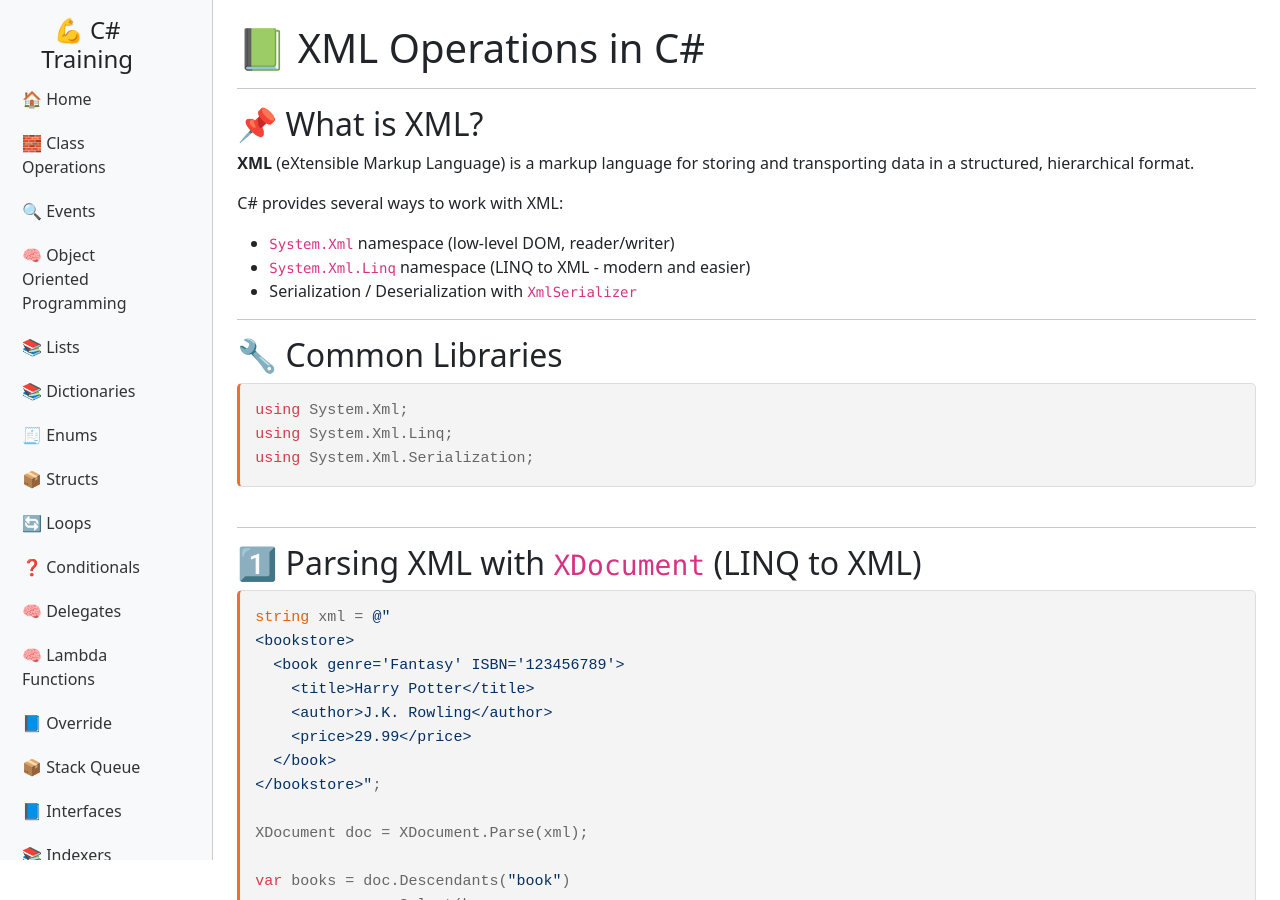
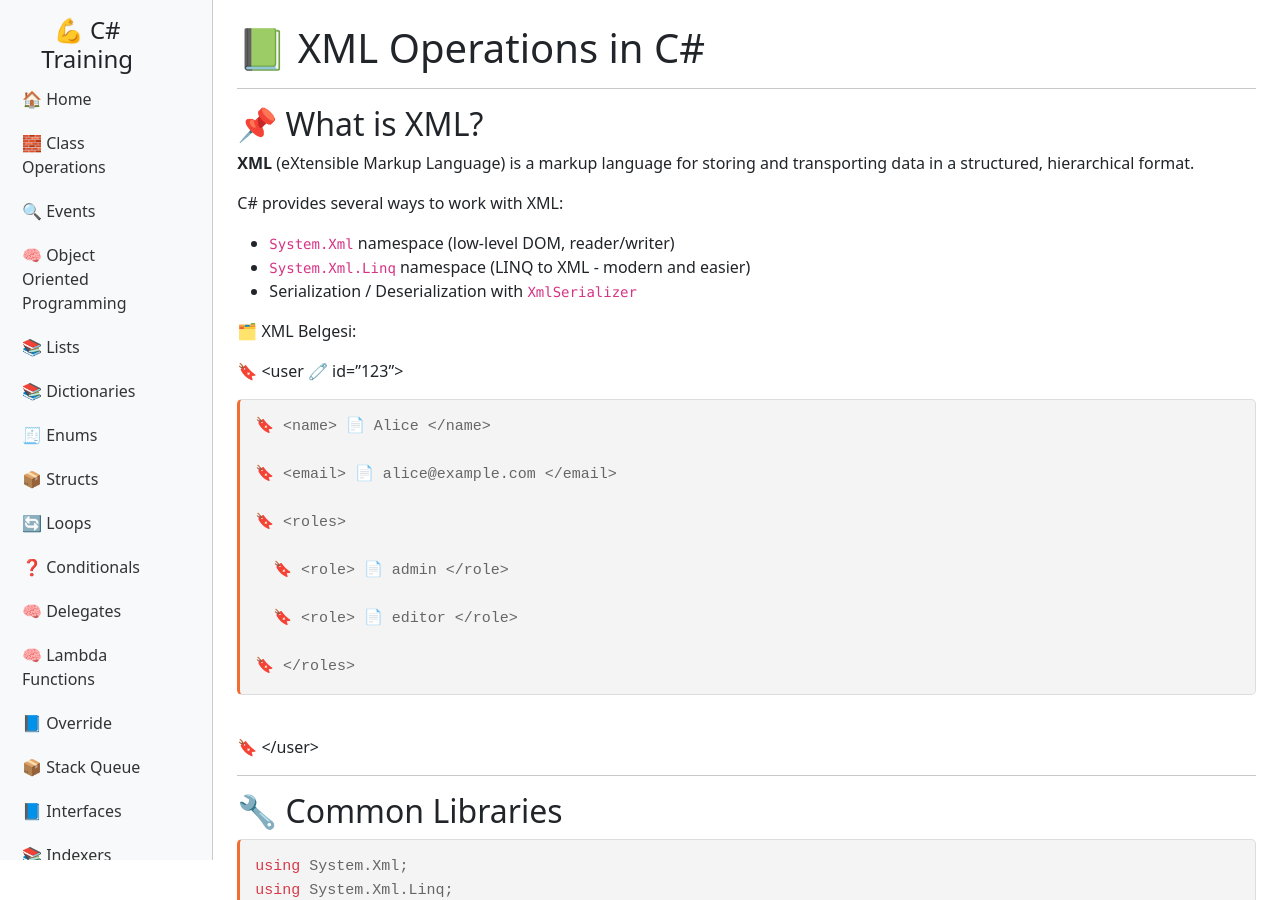
Before and after one commit to buribalkan/C-SHARP-Training, a Jekyll site: the page built from XML-Operations.md, in a window 1280 px wide and 900 px high. Built offline with Jekyll 4.4.1, drawn with Linux system fonts in a browser that asks for light colours; nearby versions of some CDN libraries; our own code applies the rules of GitHub Pages for plain Markdown files.

Commit message:
Update XML-Operations.md

```diff
--- a/XML-Operations.md
+++ b/XML-Operations.md
@@ -11,6 +11,25 @@ C# provides several ways to work with XML:
 - `System.Xml` namespace (low-level DOM, reader/writer)
 - `System.Xml.Linq` namespace (LINQ to XML - modern and easier)
 - Serialization / Deserialization with `XmlSerializer`
+
+🗂️ XML Belgesi:
+
+  🔖 <user 🧷 id="123">
+
+    🔖 <name> 📄 Alice </name>
+
+    🔖 <email> 📄 alice@example.com </email>
+
+    🔖 <roles>
+
+      🔖 <role> 📄 admin </role>
+
+      🔖 <role> 📄 editor </role>
+
+    🔖 </roles>
+
+  🔖 \</user\>
+
 
 ---
 
```
